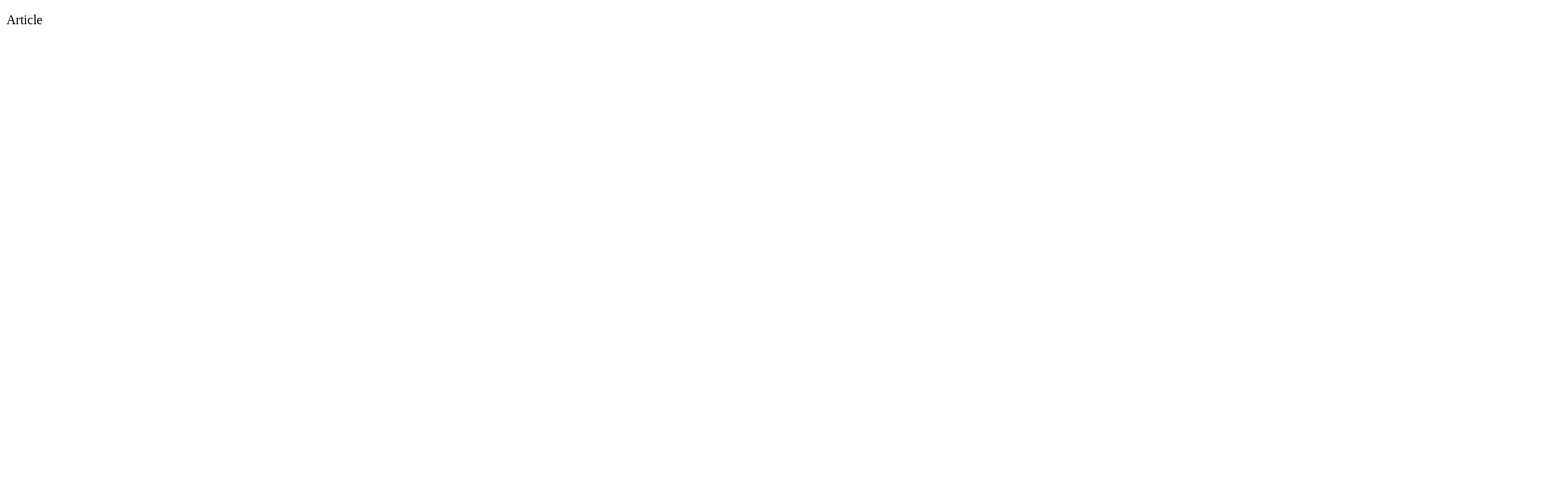
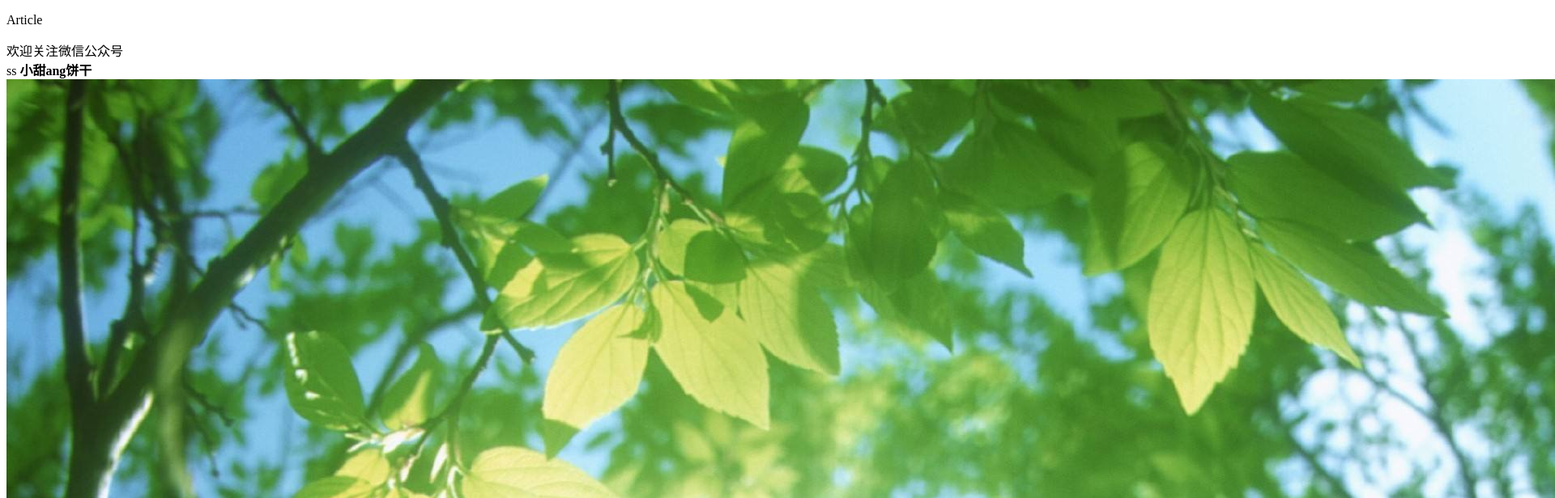
Before and after one commit to weijingjing/MyBlog, a plain HTML site: page pages/Article.html in a window 1280 px wide. Shown: the top 616 px of the page at 81% size, 1920 px wide, since content can reach past the window. Drawn offline with Linux system fonts and the light colour scheme.

Commit message:
update724

```diff
--- a/pages/Article.html
+++ b/pages/Article.html
@@ -8,6 +8,9 @@
 </head>
 <body>
     <p>Article</p>
-
+    <span>欢迎关注微信公众号</span>
+    <br>ss
+    <strong>小甜ang饼干</strong>
+    <img src="../img/sun.jpeg" alt="小甜ang饼干">
 </body>
 </html>
```
Also changed, not shown: img/sun.jpeg (added).
